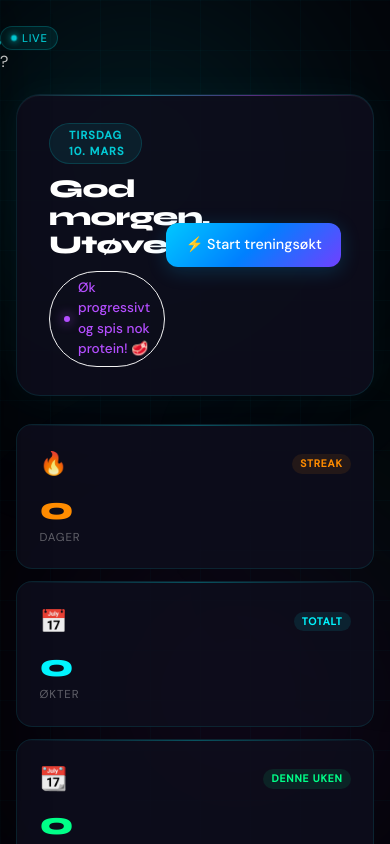
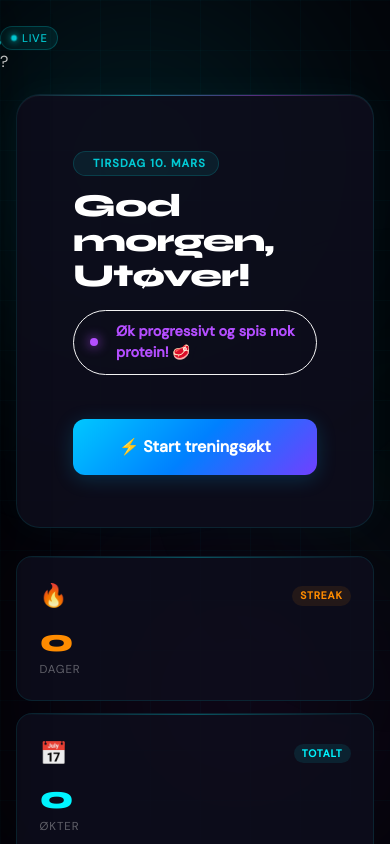
Before and after one commit to Alexbra89/PTapp, a Next.js app: page / in a window 390 px wide. Shown: the top 844 px of the page. Built offline with nearby package versions, Linux system fonts and the light colour scheme; no server answers.

Commit message:
fix: juster knapp-plassering på mobil

```diff
--- a/app/(dashboard)/page.tsx
+++ b/app/(dashboard)/page.tsx
@@ -43,31 +43,78 @@ export default function DashboardPage() {
   return (
     <div className="db-page anim-fade-up">
 
-      {/* ── Hero ── */}
+      {/* ── Hero med justert knapp for mobil ── */}
       <div className="db-hero glass-card">
         <div className="db-hero-shine" />
-        <div className="db-hero-inner">
-          <div className="db-hero-left">
-            <div className="db-dato-badge">
+        <div className="db-hero-inner" style={{
+          display: 'flex',
+          flexDirection: 'column',
+          gap: '24px',
+          padding: '24px',
+          alignItems: 'flex-start',
+          justifyContent: 'space-between'
+        }}>
+          <div className="db-hero-left" style={{ width: '100%' }}>
+            <div className="db-dato-badge" style={{ marginBottom: '12px' }}>
               <span className="neon-dot-cyan anim-pulse" />
               <span className="db-dato-txt">{dagNavn}</span>
             </div>
-            <h1 className="db-hilsen">
-              {hilsen},<br />{fornavn}!
+
+            <h1 className="db-hilsen" style={{
+              fontSize: 'clamp(2rem, 8vw, 2.8rem)',
+              lineHeight: '1.1',
+              marginBottom: '16px',
+              fontWeight: '900'
+            }}>
+              {hilsen},<br /> {fornavn}!
             </h1>
-            <div className="db-tips-badge"
+
+            <div
+              className="db-tips-badge"
               style={{
-                background:  `${tips.farge}12`,
+                background: `${tips.farge}12`,
                 borderColor: `${tips.farge}40`,
                 borderWidth: '1px',
                 borderStyle: 'solid',
-              }}>
-              <span className="neon-dot"
-                style={{ background: tips.farge, boxShadow: `0 0 12px ${tips.farge}` }} />
-              <span className="db-tips-txt" style={{ color: tips.farge }}>{tips.tekst}</span>
+                display: 'inline-flex',
+                alignItems: 'center',
+                padding: '10px 16px',
+                borderRadius: '100px',
+                marginBottom: '20px'
+              }}
+            >
+              <span
+                className="neon-dot"
+                style={{
+                  background: tips.farge,
+                  boxShadow: `0 0 12px ${tips.farge}`,
+                  marginRight: '10px',
+                  width: '8px',
+                  height: '8px',
+                  borderRadius: '50%'
+                }}
+              />
+              <span className="db-tips-txt" style={{ color: tips.farge, fontWeight: '600', fontSize: '0.9rem' }}>
+                {tips.tekst}
+              </span>
             </div>
           </div>
-          <Link href="/treninger" className="btn btn-primary db-hero-cta">
+
+          <Link
+            href="/treninger"
+            className="btn btn-primary db-hero-cta"
+            style={{
+              width: '100%',
+              padding: '16px 24px',
+              fontSize: '1rem',
+              fontWeight: 'bold',
+              display: 'flex',
+              alignItems: 'center',
+              justifyContent: 'center',
+              borderRadius: '12px',
+              marginTop: '0'
+            }}
+          >
             ⚡ Start treningsøkt
           </Link>
         </div>
```
